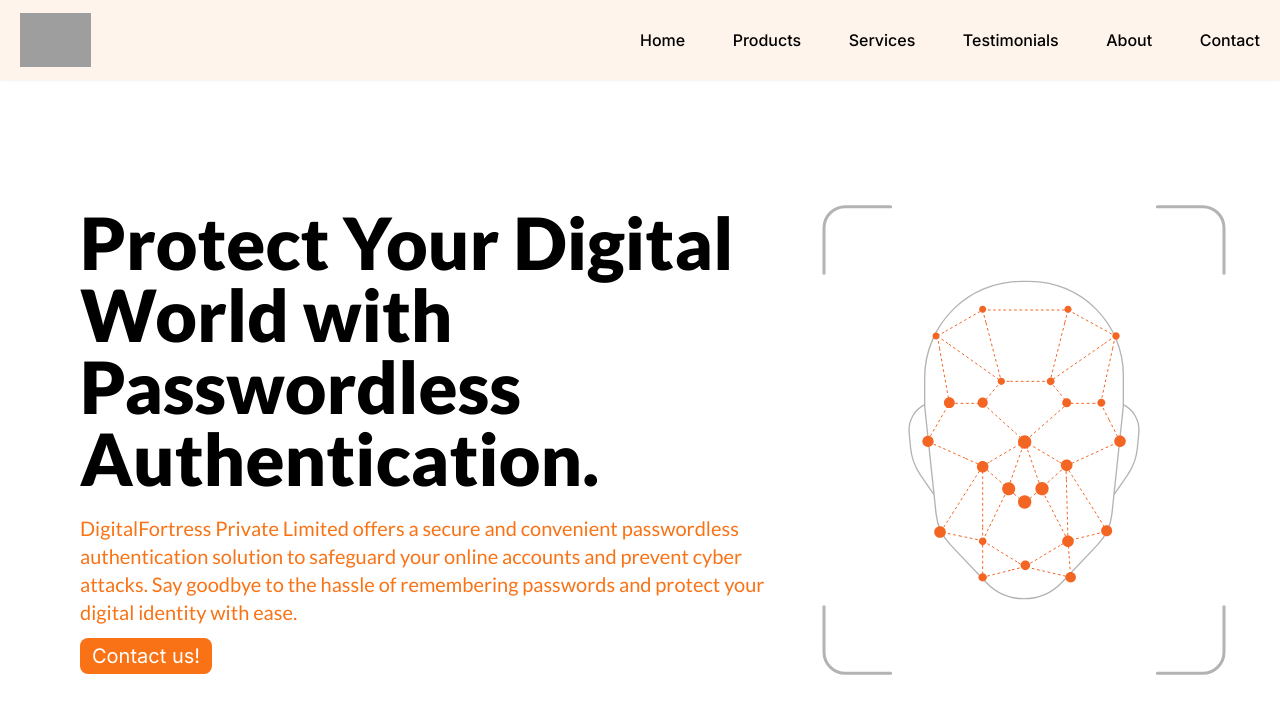
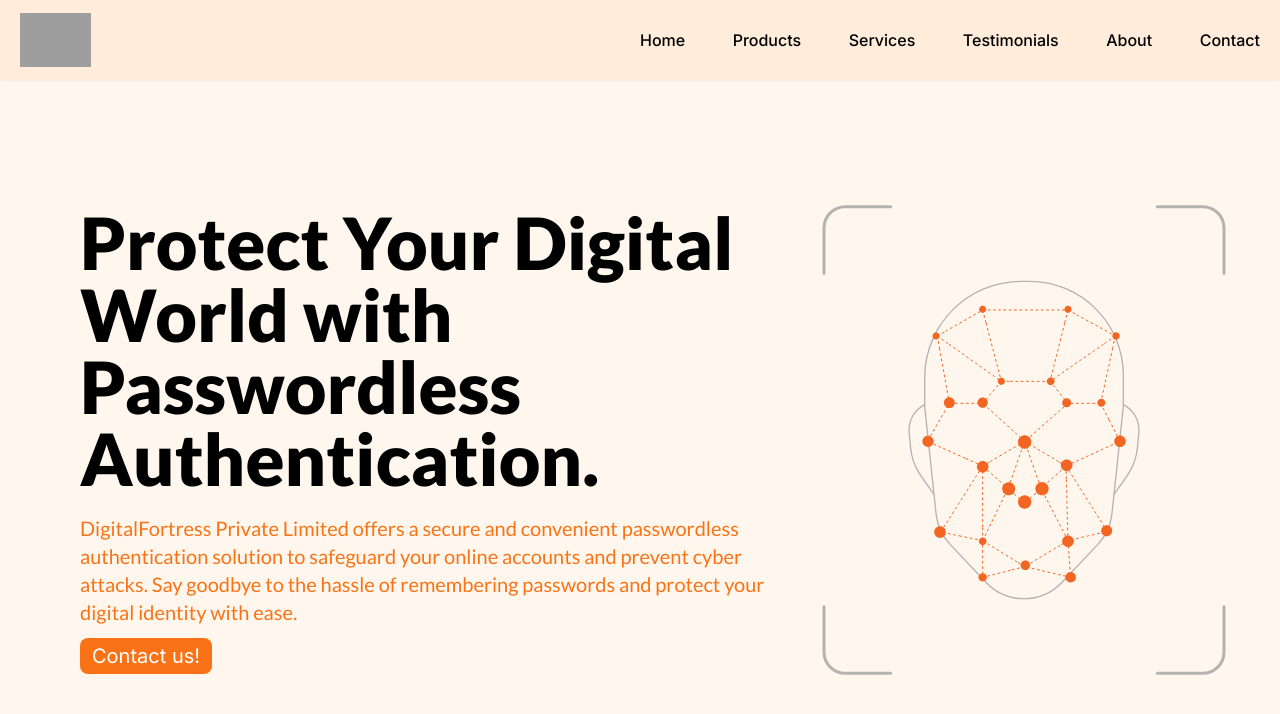
Before and after one commit to subhadeepsonu/digitalfortress, a Next.js app: page / in a window 1280 px wide. Shown: the top 714 px of the page. Built offline with nearby package versions, Linux system fonts and the light colour scheme; grey boxes are pictures that could not be loaded.

Commit message:
made matching colour scheme

```diff
--- a/app/components/home.jsx
+++ b/app/components/home.jsx
@@ -77,7 +77,7 @@
         <img ref={ref1} src="https://digitalfortress.in/_next/static/media/logo.7fbc3c85.svg " className="h-2/3"></img>
         </div>
         <div className="w-1/2 flex justify-between items-center font-medium ">
-            <Link className="hover:underline hover:text-orange-500 " ref={ref2} href={"/#home"} >
+            <Link className="hover:underline  hover:text-orange-500 " ref={ref2} href={"/#home"} >
                 Home
             </Link>
             <Link className="hover:underline hover:text-orange-500 " ref={ref3} href={"/#products"}>
@@ -97,7 +97,7 @@
             </Link>
         </div>
         </div>
-        <div id="home"  className="h-screen w-full  flex justify-around items-center pt-20 snap-start snap-always ">
+        <div id="home"  className="h-screen w-full  flex justify-around items-center pt-20 snap-start snap-always bg-orange-50 ">
             <div className="w-3/5 h-2/3 flex flex-col justify-around items-start pl-20">
                 <div ref={ref7} className={`${Font.className} w-full font-extrabold text-7xl flex justify-center items-end pb-2 `}>
                 Protect Your Digital World with Passwordless Authentication.
@@ -117,7 +117,7 @@
             <ProductCard></ProductCard>
             </div>
         </div>
-        <div id="services" className="h-screen w-full flex flex-col justify-center items-center snap-start snap-always">
+        <div id="services" className="h-screen w-full flex flex-col justify-center items-center snap-start snap-always bg-orange-50">
         <p className="text-5xl font-bold pb-5">SERVICES WE OFFER</p>
             <div className="grid grid-cols-3 gap-5">
             <ProductCard></ProductCard>
@@ -133,7 +133,7 @@
             <ProductCard></ProductCard>
             </div>
         </div>
-        <div id="aboutus" className="h-screen w-full flex flex-col justify-center items-center snap-start snap-always ">
+        <div id="aboutus" className="h-screen w-full flex flex-col justify-center items-center snap-start snap-always bg-orange-50">
         <p className="text-5xl font-bold pb-5">ABOUT US</p>
             <div className="grid grid-cols-3 gap-5">
             <ProductCard></ProductCard>
--- a/app/layout.jsx
+++ b/app/layout.jsx
@@ -4,7 +4,7 @@
 const inter = Inter({ subsets: ["latin"] });
 
 export const metadata = {
-  title: "Create Next App",
+  title: "Digital Fortress",
   description: "Generated by create next app",
 };
 
```
